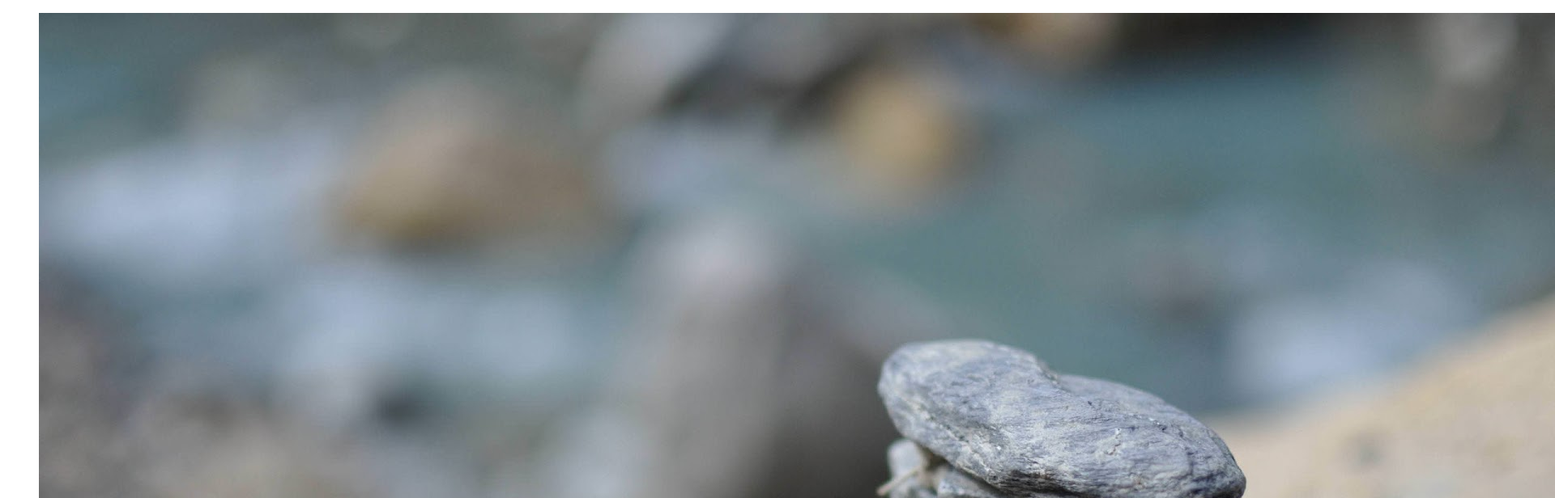
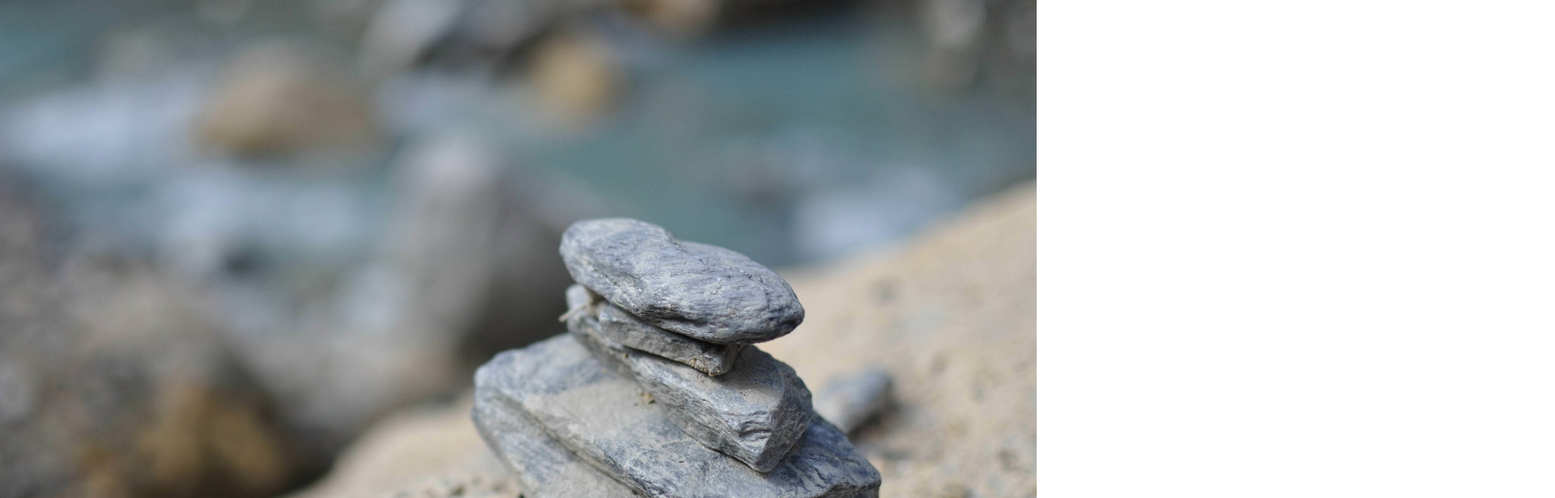
Before and after one commit to benvds/fs-slideshow, a plain HTML site: page index.html in a window 1280 px wide. Shown: the top 616 px of the page at 81% size, 1920 px wide, since content can reach past the window. Drawn offline with Linux system fonts and the light colour scheme.

Commit message:
show background images

```diff
--- a/css/slideshow.css
+++ b/css/slideshow.css
@@ -0,0 +1,35 @@
+html, body, .scs-background, .scs-slide {
+    width: 100%;
+    height: 100%;
+    margin: 0;
+    padding: 0;
+}
+
+.scs-slideshow {
+    list-style: none;
+}
+
+.scs-background {
+    position: fixed;
+    top: 0;
+    left: 0;
+    z-index: -1;
+}
+
+.scs-slide {
+    position: absolute;
+    top: 0;
+    left: 0;
+    background-size: cover;
+    -webkit-transition: all 2s ease-out;
+    -webkit-perspective: 1000;
+    -webkit-backface-visibility: hidden;
+    opacity: 0;
+}
+    .scs-slide.active {
+        opacity: 1;
+    }
+
+img, .content {
+    display: none;
+}
--- a/index.html
+++ b/index.html
@@ -5,7 +5,7 @@
 		<link rel="stylesheet" href="css/slideshow.css">
 	</head>
 	<body>
-		<ol class="csc-slideshow">
+		<ol class="scs-slideshow">
 			<li>
 				<img class="background" src="img/Cairn_by_Sylvain_Naudin.jpg">
 				<div class="content">
@@ -25,6 +25,7 @@
 				</div>
 			</li>
 		</ol>
+		<div class="scs-background"></div>
 		<script src="js/jquery-1.9.1.js"></script>
 		<script src="js/scs-slideshow.js"></script>
 	</body>
--- a/js/scs-slideshow.js
+++ b/js/scs-slideshow.js
@@ -0,0 +1,50 @@
+(function() {
+
+    'use strict';
+
+    var selector = '.scs-slideshow',
+        backgroundSelector = '.scs-background',
+        Slideshow = function (element) {
+            this.$element = $(element);
+            this.$background = $(backgroundSelector);
+            this.slides = $();
+        };
+
+    Slideshow.prototype = {
+        'addSlides': function () {
+            var src, that = this;
+            this.$element.find('img').each(function () {
+                src = $(this).attr('src');
+                that.slides = that.slides.add($('<div class="scs-slide"></div>').css('backgroundImage', 'url(' + src + ')').appendTo(that.$background));
+            });
+        },
+
+        'setActive': function (index) {
+            this.slides.removeClass('active');
+            this.slides.eq(index).addClass('active');
+        }
+    };
+
+    $.fn.scsSlideshow = function (index) {
+        return this.each(function () {
+            var $this = $(this),
+                data = $this.data('scsSlideshow');
+
+            if (!data) {
+                $this.data('scsSlideshow',
+                           (data = new Slideshow(this)));
+            }
+
+            data.addSlides();
+            data.setActive(typeof index == 'number' ? index : 0);
+        });
+    };
+
+    $.fn.scsSlideshow.Constructor = Slideshow;
+
+    // document load
+    $(function() {
+        console.timeStamp('DOCUMENT LOADED!');
+        $(selector).scsSlideshow();
+    });
+})();
```
